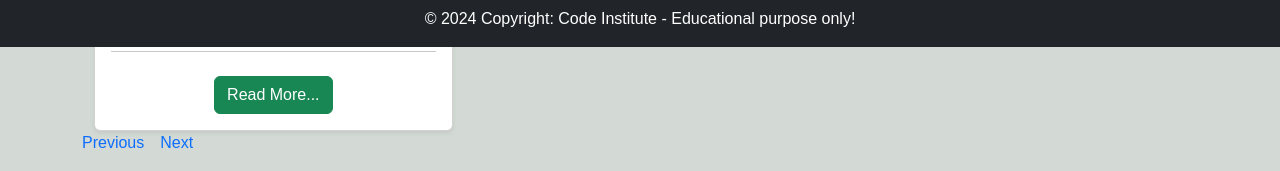
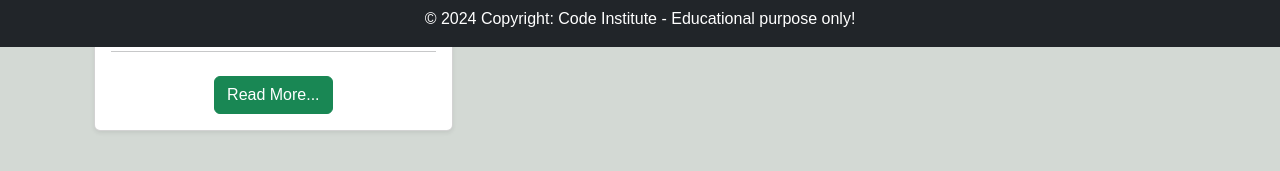
Before and after one commit to Kamal-Kohli/head_nd_tails, a Django app: page / in a window 1280 px wide. Shown: the part 753-924 px from the top of the page. After the commit the page ends 883 px from the top, so only its background shows below. Run offline with Django 4.2, Linux system fonts and the light colour scheme; some libraries are stand-ins or nearby versions.

Commit message:
add pagination

```diff
--- a/templates/card/home.html
+++ b/templates/card/home.html
@@ -40,17 +40,17 @@
 <div class="pagination">
     <nav aria-label="Page navigation example">
         <ul class="pagination justify-content-center">
+        {% if page > 1 %}
+          <li class="page-item disabled">
+            <a href="?country={{ country }}&category={{ category }}&page={{ page|add:"-1" }}">Previous</a>
+          </li>
+        {% endif %}
 
-          <li class="page-item disabled">
-            <a href="">Previous</a>
+        {% if has_more %}
+          <li class="page-item">
+            <a href="?country={{ country }}&category={{ category }}&page={{ page|add:"1" }}">Next</a>
           </li>
-
-
-
-          <li class="page-item">
-            <a href="">Next</a>
-          </li>
-
+        {% endif %}
         </ul>
     </nav>
 </div>
```
